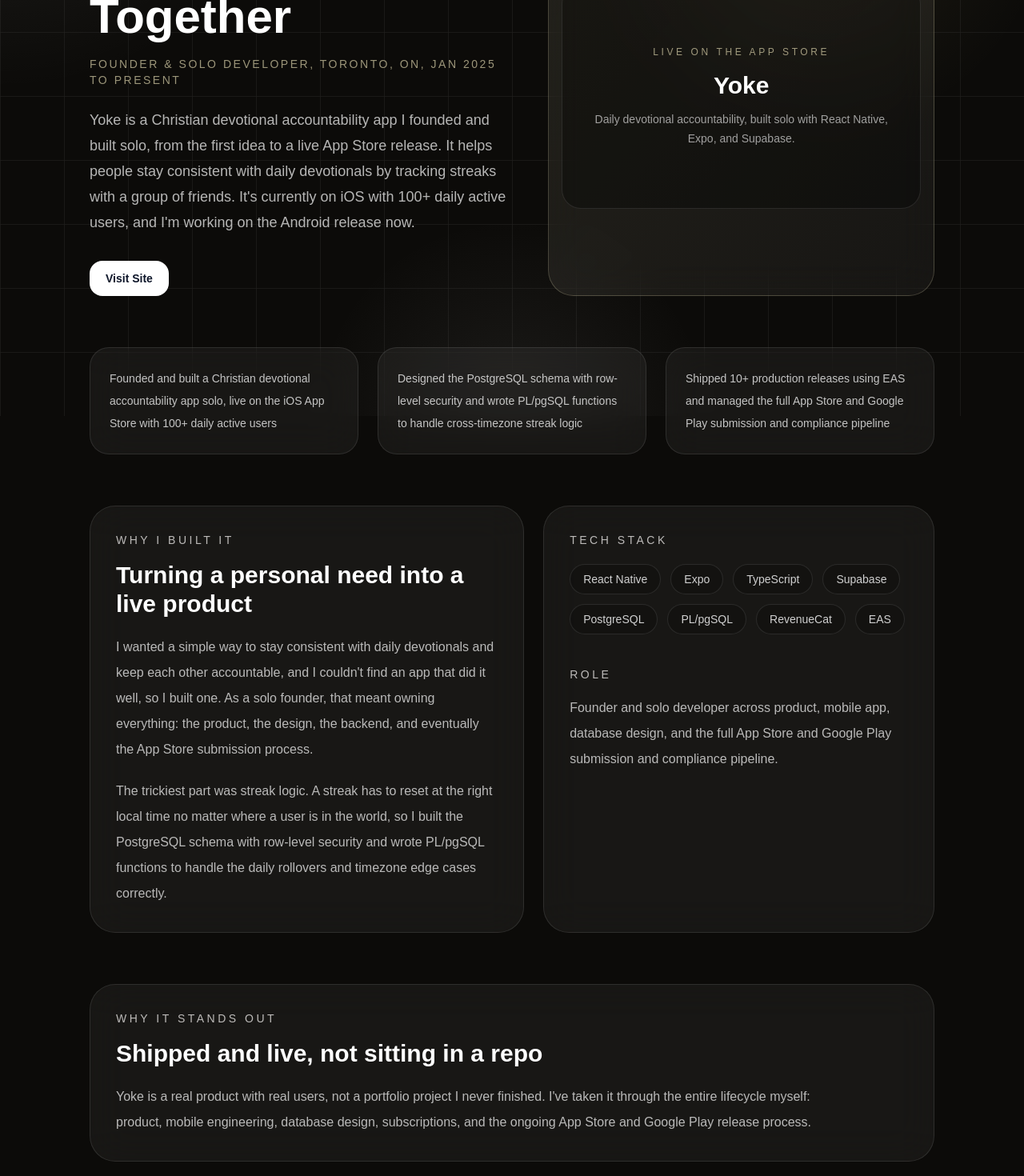
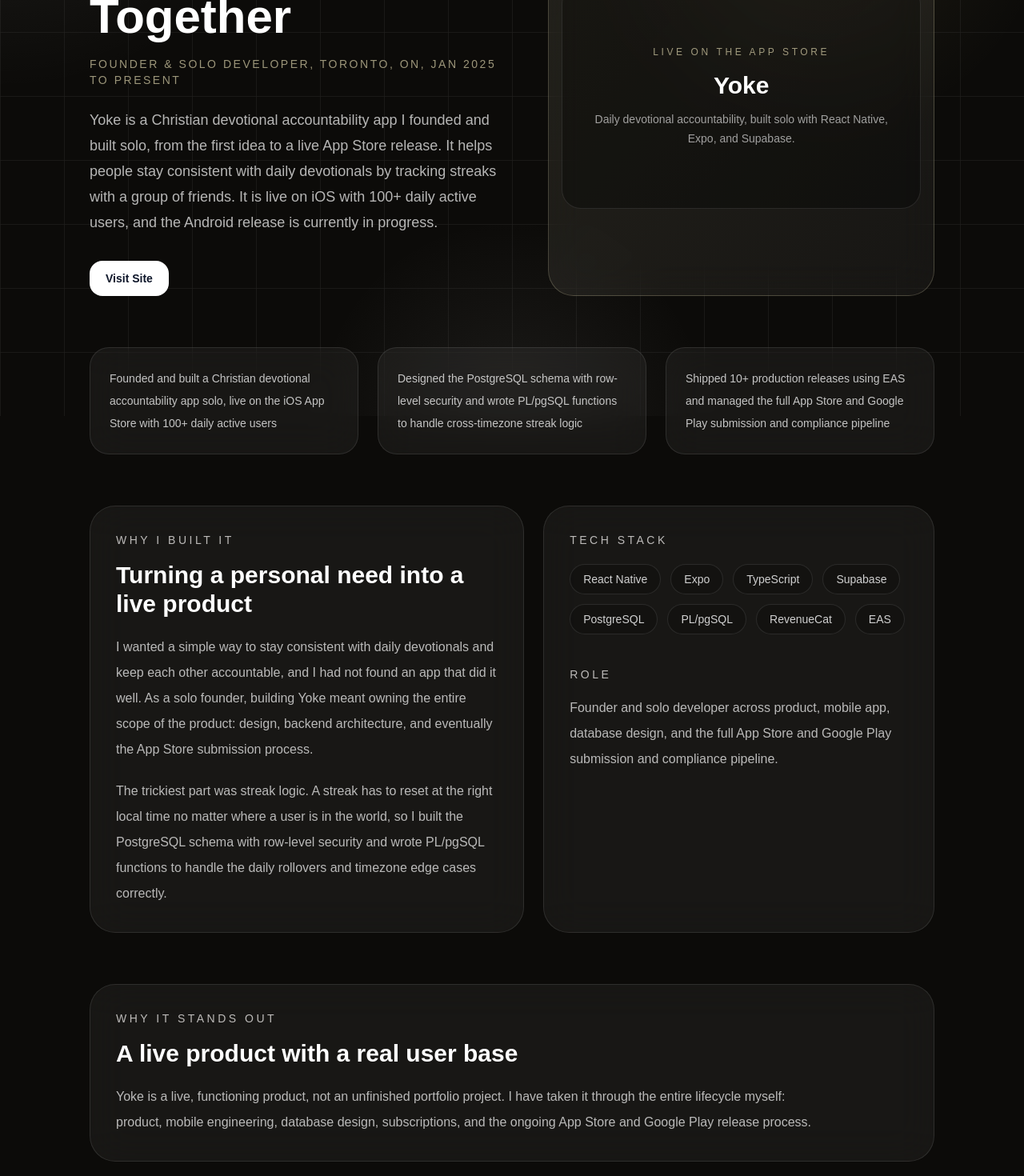
Before and after one commit to RayKang8/personal-portfolio, a Next.js app: page /projects/yoke in a window 1280 px wide. Shown: the part 280-1750 px from the top of the page at 80% size. Built offline with nearby package versions, Linux system fonts and the light colour scheme.

Commit message:
context clean up

```diff
--- a/app/projects/kgt/page.tsx
+++ b/app/projects/kgt/page.tsx
@@ -67,7 +67,7 @@
               KGT Eyewear is a Canadian eyewear importer, and I run their Shopify
               storefront as the sole developer. The site started out as a B2B-only
               wholesale platform, and I redesigned it into a hybrid B2B and B2C
-              store so the company could sell directly to retail customers too.
+              store so the company could sell directly to retail customers as well.
             </p>
 
             <div className="mt-8 flex flex-wrap gap-3">
--- a/app/projects/yoke/page.tsx
+++ b/app/projects/yoke/page.tsx
@@ -69,8 +69,8 @@
               Yoke is a Christian devotional accountability app I founded and built
               solo, from the first idea to a live App Store release. It helps people
               stay consistent with daily devotionals by tracking streaks with a group
-              of friends. It's currently on iOS with 100+ daily active users, and I'm
-              working on the Android release now.
+              of friends. It is live on iOS with 100+ daily active users, and the
+              Android release is currently in progress.
             </p>
 
             <div className="mt-8 flex flex-wrap gap-3">
@@ -122,10 +122,10 @@
 
             <p className="mt-5 leading-8 text-white/70">
               I wanted a simple way to stay consistent with daily devotionals and
-              keep each other accountable, and I couldn't find an app that did it
-              well, so I built one. As a solo founder, that meant owning everything:
-              the product, the design, the backend, and eventually the App Store
-              submission process.
+              keep each other accountable, and I had not found an app that did it
+              well. As a solo founder, building Yoke meant owning the entire scope
+              of the product: design, backend architecture, and eventually the
+              App Store submission process.
             </p>
 
             <p className="mt-5 leading-8 text-white/70">
@@ -171,11 +171,11 @@
             Why It Stands Out
           </p>
 
-          <h2 className="mt-4 text-3xl font-bold">Shipped and live, not sitting in a repo</h2>
+          <h2 className="mt-4 text-3xl font-bold">A live product with a real user base</h2>
 
           <p className="mt-5 max-w-4xl leading-8 text-white/70">
-            Yoke is a real product with real users, not a portfolio project I never
-            finished. I've taken it through the entire lifecycle myself: product,
+            Yoke is a live, functioning product, not an unfinished portfolio
+            project. I have taken it through the entire lifecycle myself: product,
             mobile engineering, database design, subscriptions, and the ongoing
             App Store and Google Play release process.
           </p>
```
